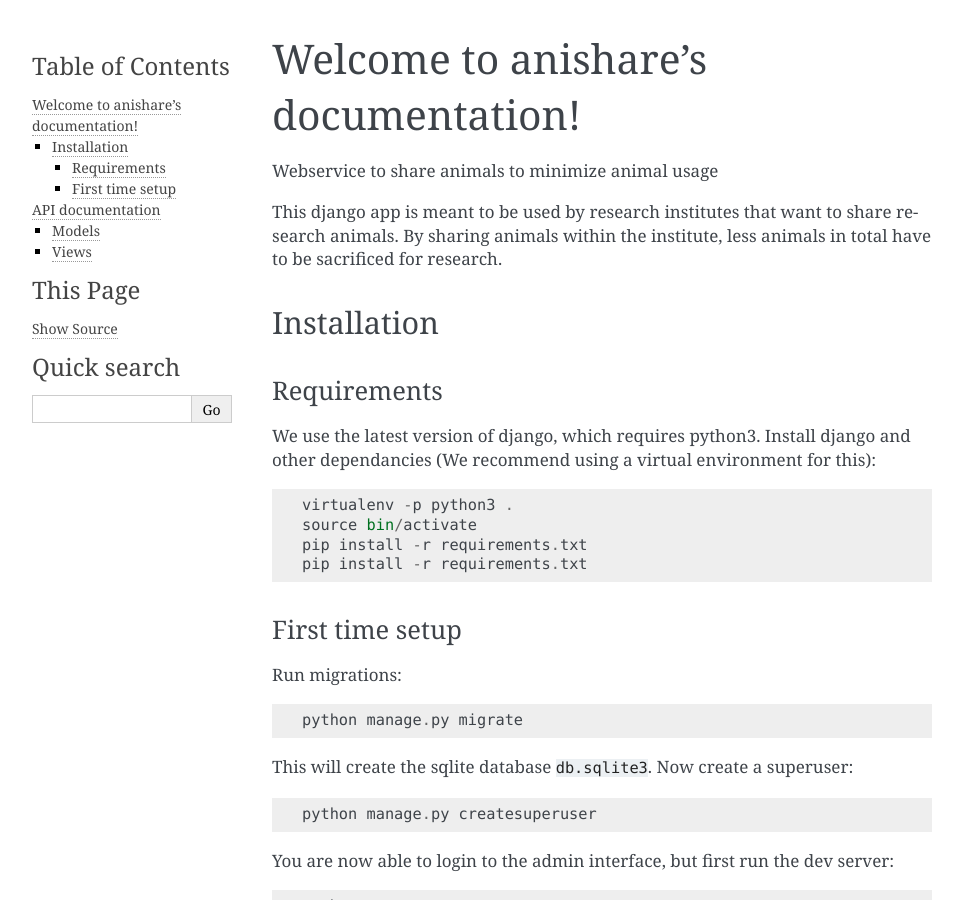
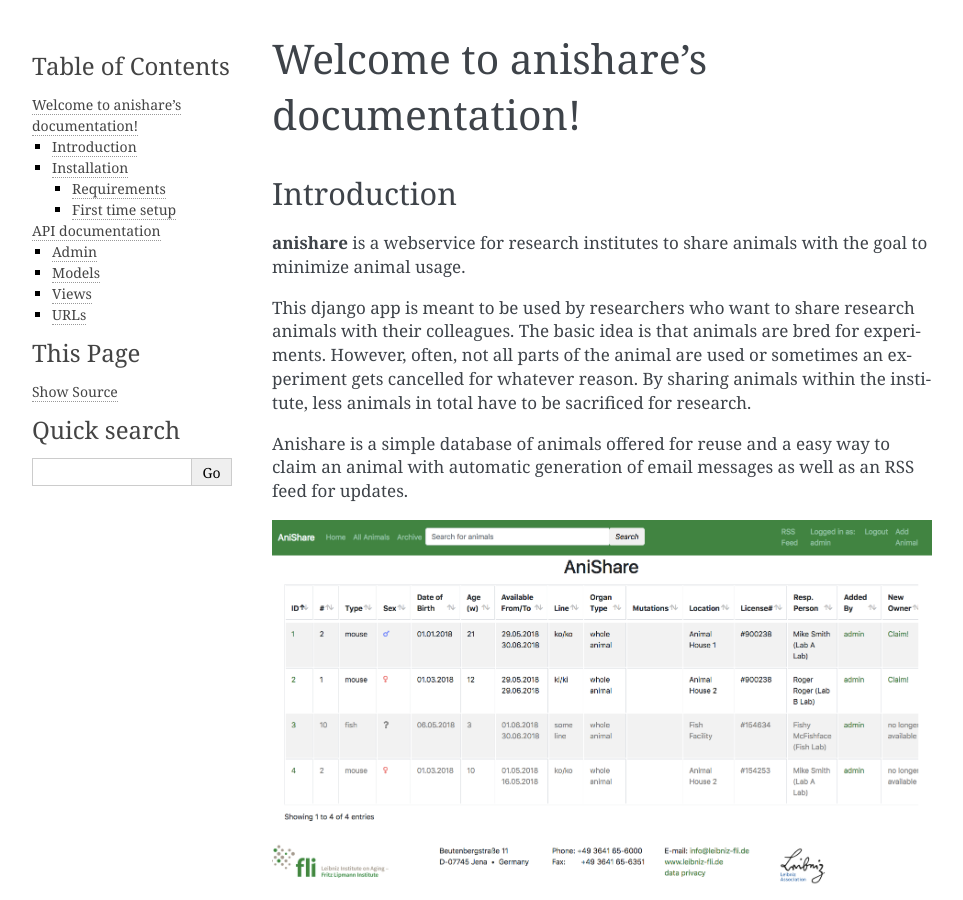
Before and after one commit to mohnbroetchen2/AniShare, a Sphinx documentation site: the page built from doc/index.rst, in a window 1280 px wide and 900 px high. Shown: the whole window, without its empty margins (148-1111 px from the left). Built offline with Sphinx 7.4.7, drawn with Linux system fonts in a browser that asks for light colours; the version number could not be read and is left out; some of the changed text lies outside the part shown.

Commit message:
add more documentation: admin.rst & urls.rst

```diff
--- a/doc/index.rst
+++ b/doc/index.rst
@@ -10,11 +10,20 @@
    :maxdepth: 2
    :caption: Contents:
 
-Webservice to share animals to minimize animal usage
+Introduction
+------------
 
-This django app is meant to be used by research institutes that want to share research animals.
+**anishare** is a webservice for research institutes to share animals with the goal to minimize animal usage.
+
+This django app is meant to be used by researchers who want to share research animals with their colleagues.
+The basic idea is that animals are bred for experiments. However, often, not all parts of the animal are used or sometimes
+an experiment gets cancelled for whatever reason.
 By sharing animals within the institute, less animals in total have to be sacrificed for research.
 
+Anishare is a simple database of animals offered for reuse and a easy way to claim an animal with automatic generation
+of email messages as well as an RSS feed for updates.
+
+.. image:: img/anishare_index_view.png
 
 Installation
 ------------
@@ -50,28 +59,29 @@
 .. image:: img/admin_empty.png
 
 
+Click on ``Animals`` -> ``Add`` to add an animal.
+
+.. image:: img/admin_add_animal.png
+   :width: 50%
+
 After adding several animals, the main (index) view should look like this:
 
 .. image:: img/anishare_index_view.png
 
-Alternatively, you can also import a dummy set of data using the ``loaddata`` command::
+.. Note:: Alternatively, you can also import a dummy set of data using the ``loaddata`` command:
+
+::
 
    python manage.py loaddata initial_data.json
-
-.. .. literalinclude:: ../animals/admin.py
-..    :language: python
-..    :linenos:
-..   :lines: 15-28
-..   :emphasize-lines: 12,15-18
-
-
 
 
 API documentation
 ==================
 
+.. include::   modules/admin.rst
 .. include::   modules/models.rst
 .. include::   modules/views.rst
+.. include::   modules/urls.rst
 
 .. Indices and tables
 .. ==================
--- /dev/null
+++ b/doc/modules/admin.rst
@@ -0,0 +1,10 @@
+Admin
+------
+.. automodule:: animals.admin
+    :members:
+
+.. .. literalinclude:: ../animals/admin.py
+..    :language: python
+..    :linenos:
+..   :lines: 15-28
+..   :emphasize-lines: 12,15-18
--- /dev/null
+++ b/doc/modules/urls.rst
@@ -0,0 +1,4 @@
+URLs
+------
+.. automodule:: animals.urls
+    :members:
```
Also changed, not shown: doc/img/admin_add_animal.png (added).
